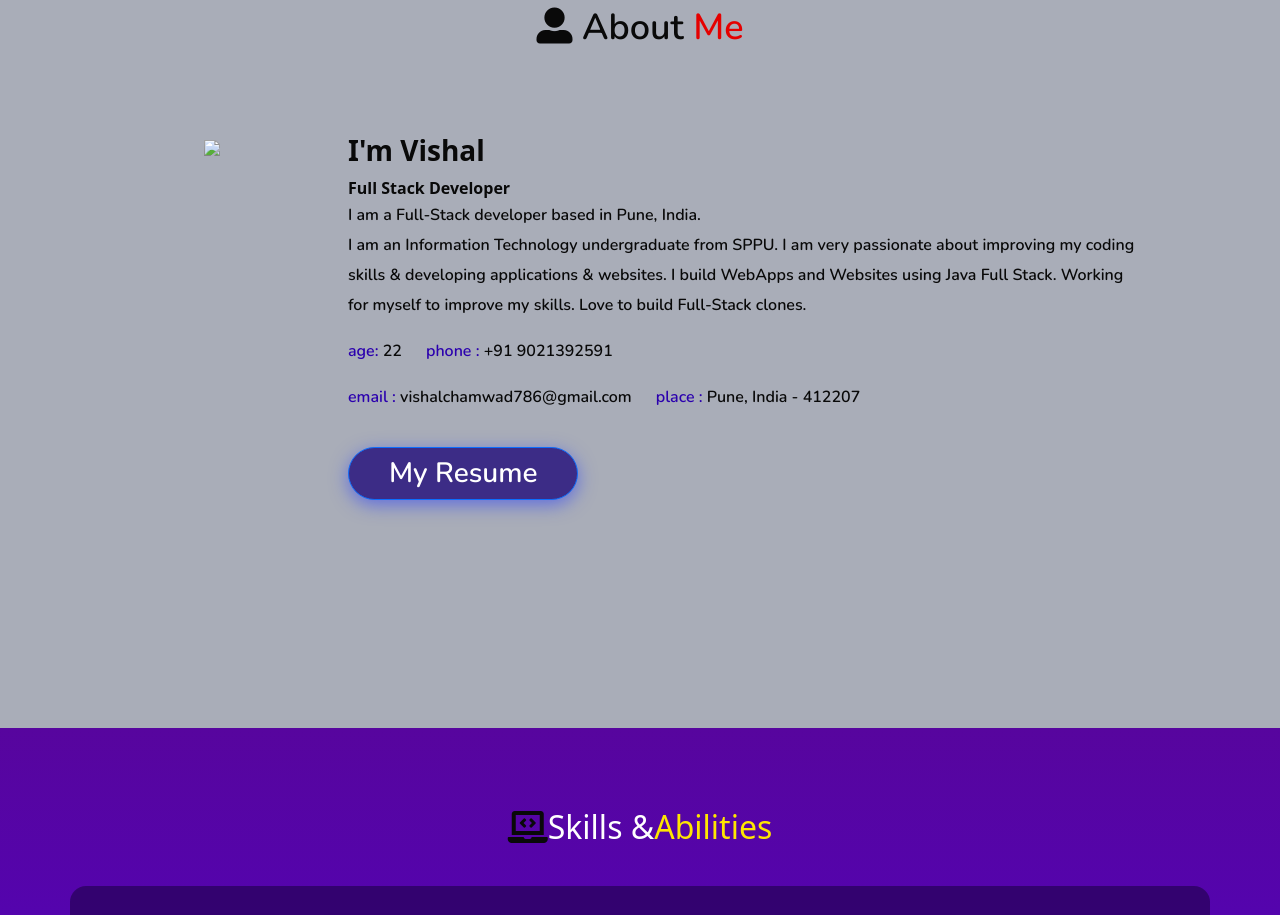
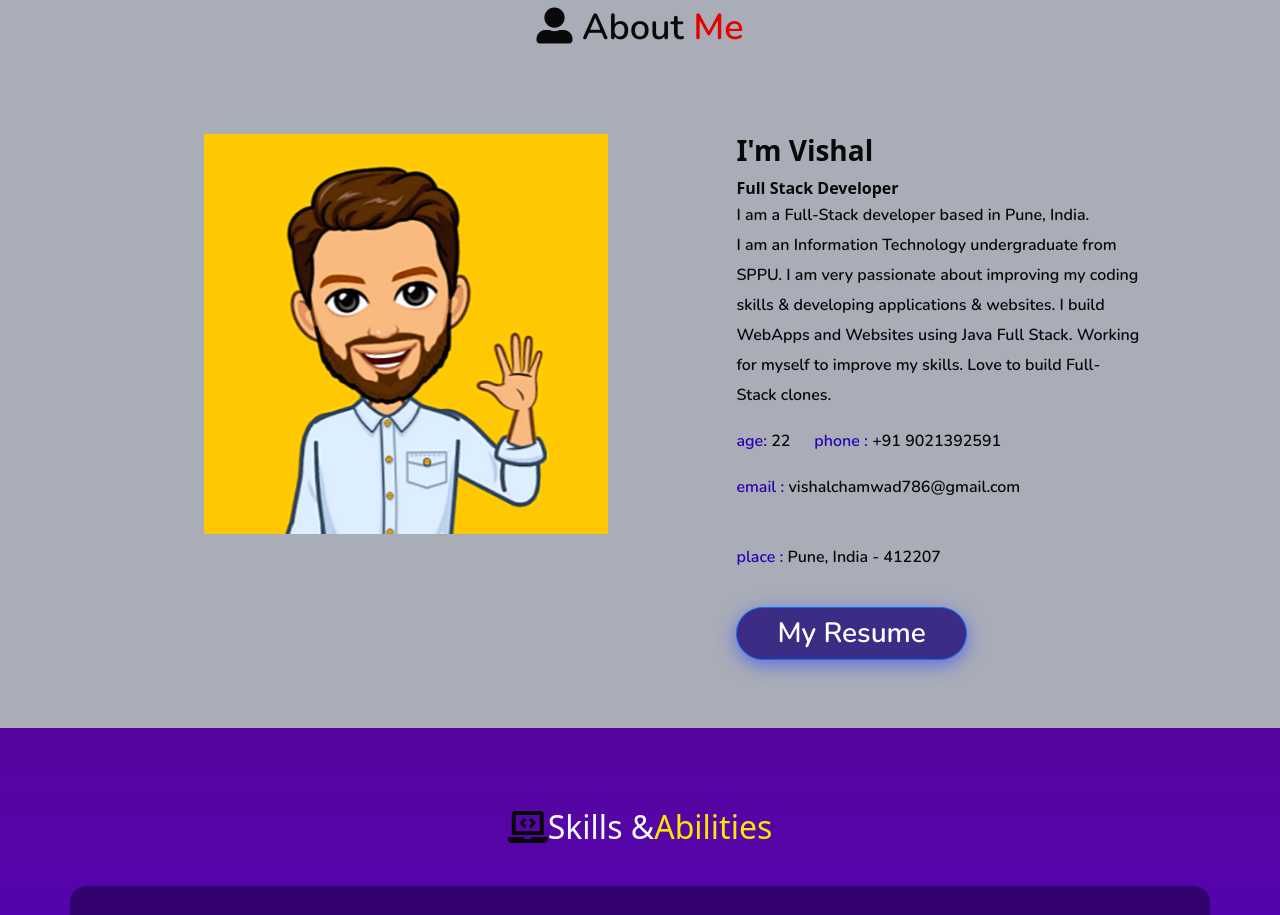
Before and after one commit to VishalChamwad/portfolio, a plain HTML site: page index.html in a window 1280 px wide. Shown: the part 872-1787 px from the top of the page. Drawn offline with nearby package versions, Linux system fonts and the light colour scheme; the site is published under a folder, as on GitHub Pages, so addresses that start at the root find nothing.

Commit message:
Image updated

```diff
--- a/index.html
+++ b/index.html
@@ -125,7 +125,7 @@
 
     <div class="about-contents">
       <div class="photo">
-        <img src="/images/hero.png">
+        <img src="./images/hero.png" alt="img">
       </div>
       <div class="info">
         <h3>I'm Vishal</h3>
```
